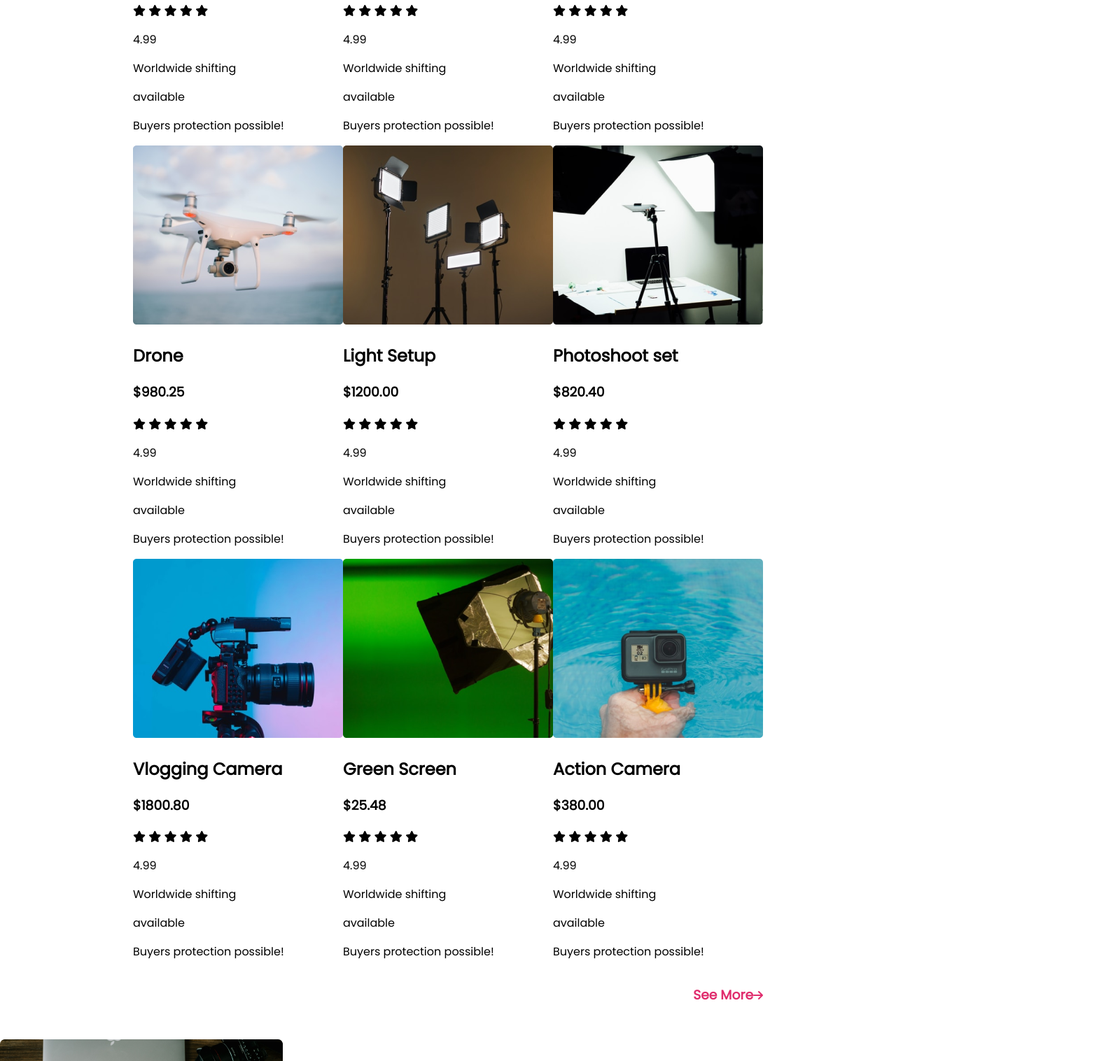
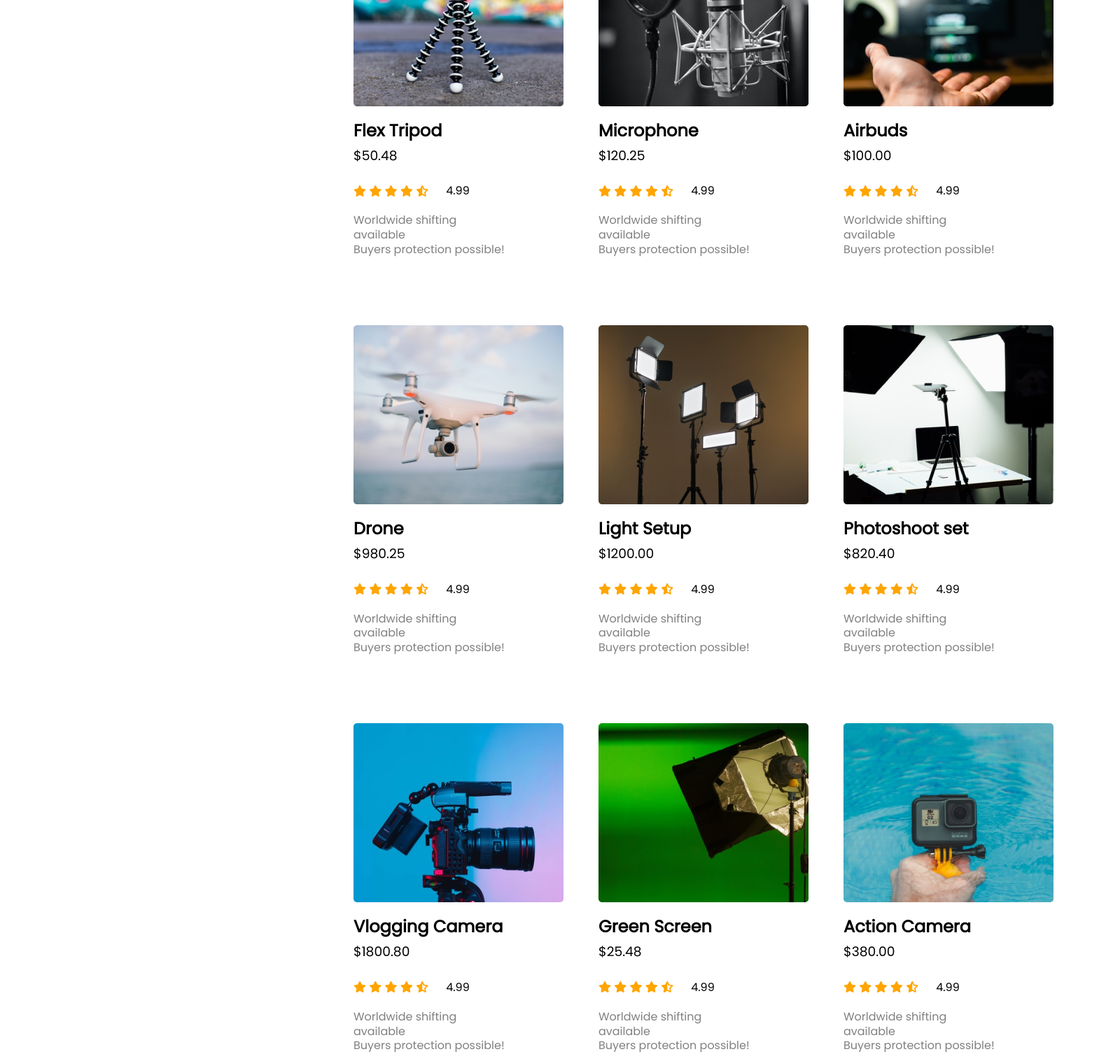
Before and after one commit to RahadBinAlIslam/second-practice, a plain HTML site: page index.html in a window 1280 px wide. Shown: the part 508-2025 px from the top of the page at 70% size, 1600 px wide, since content can reach past the window. Drawn offline with Linux system fonts and the light colour scheme.

Commit message:
third commit

```diff
--- a/index.html
+++ b/index.html
@@ -14,6 +14,17 @@
     <header></header>
     <main>
         <section class="container">
+            <div class="logo">
+                <img src="logos/Alibaba.svg" alt="">
+                <img src="logos/Amazon.svg" alt="">
+                <img src="logos/Daraz.pk Logo.svg" alt="">
+                <img src="logos/Ebay.svg" alt="">
+                <img src="logos/Rakuten.svg" alt="">
+                <img src="logos/Target.svg" alt="">
+                <img src="logos/Walmart.svg" alt="">
+            </div>
+        </section>
+        <section class="container">
             <h2 class="center-title">Popular Collection</h2>
             <div class="collections">
                 <div class="collection">
@@ -25,18 +36,18 @@
                         <h3 class="collection-price">$50.48</h3>
                         <div class="collection-info">
                             <div>
-                                <i class="fa-solid fa-star"></i>
-                                <i class="fa-solid fa-star"></i>
-                                <i class="fa-solid fa-star"></i>
-                                <i class="fa-solid fa-star"></i>
-                                <i class="fa-solid fa-star"></i>
+                                <i class="fa-solid fa-star filled"></i>
+                                <i class="fa-solid fa-star filled"></i>
+                                <i class="fa-solid fa-star filled"></i>
+                                <i class="fa-solid fa-star filled"></i>
+                                <i class="fa-solid fa-star-half-stroke filled"></i>
                             </div>
                             <p>4.99</p>
-                            <div>
+                        </div>
+                        <div class="collection-infos">
                             <p>Worldwide shifting</p>
                             <p>available</p>
                             <p>Buyers protection possible!</p>
-                            </div>
                         </div>
                     </div>
                 </div>
@@ -49,18 +60,18 @@
                         <h3 class="collection-price">$120.25</h3>
                         <div class="collection-info">
                             <div>
-                                <i class="fa-solid fa-star"></i>
-                                <i class="fa-solid fa-star"></i>
-                                <i class="fa-solid fa-star"></i>
-                                <i class="fa-solid fa-star"></i>
-                                <i class="fa-solid fa-star"></i>
+                                <i class="fa-solid fa-star filled"></i>
+                                <i class="fa-solid fa-star filled"></i>
+                                <i class="fa-solid fa-star filled"></i>
+                                <i class="fa-solid fa-star filled"></i>
+                                <i class="fa-solid fa-star-half-stroke filled"></i>
                             </div>
                             <p>4.99</p>
-                            <div>
+                        </div>
+                        <div class="collection-infos">
                             <p>Worldwide shifting</p>
                             <p>available</p>
                             <p>Buyers protection possible!</p>
-                            </div>
                         </div>
                     </div>
                 </div>
@@ -74,18 +85,18 @@
                         <h3 class="collection-price">$100.00</h3>
                         <div class="collection-info">
                             <div>
-                                <i class="fa-solid fa-star"></i>
-                                <i class="fa-solid fa-star"></i>
-                                <i class="fa-solid fa-star"></i>
-                                <i class="fa-solid fa-star"></i>
-                                <i class="fa-solid fa-star"></i>
+                                <i class="fa-solid fa-star filled"></i>
+                                <i class="fa-solid fa-star filled"></i>
+                                <i class="fa-solid fa-star filled"></i>
+                                <i class="fa-solid fa-star filled"></i>
+                                <i class="fa-solid fa-star-half-stroke filled"></i>
                             </div>
                             <p>4.99</p>
-                            <div>
+                        </div>
+                        <div class="collection-infos">
                             <p>Worldwide shifting</p>
                             <p>available</p>
                             <p>Buyers protection possible!</p>
-                            </div>
                         </div>
                     </div>
                 </div>
@@ -98,18 +109,18 @@
                         <h3 class="collection-price">$980.25</h3>
                         <div class="collection-info">
                             <div>
-                                <i class="fa-solid fa-star"></i>
-                                <i class="fa-solid fa-star"></i>
-                                <i class="fa-solid fa-star"></i>
-                                <i class="fa-solid fa-star"></i>
-                                <i class="fa-solid fa-star"></i>
+                                <i class="fa-solid fa-star filled"></i>
+                                <i class="fa-solid fa-star filled"></i>
+                                <i class="fa-solid fa-star filled"></i>
+                                <i class="fa-solid fa-star filled"></i>
+                                <i class="fa-solid fa-star-half-stroke filled"></i>
                             </div>
                             <p>4.99</p>
-                            <div>
+                        </div>
+                        <div class="collection-infos">
                             <p>Worldwide shifting</p>
                             <p>available</p>
                             <p>Buyers protection possible!</p>
-                            </div>
                         </div>
                     </div>
                 </div>
@@ -122,18 +133,18 @@
                         <h3 class="collection-price">$1200.00</h3>
                         <div class="collection-info">
                             <div>
-                                <i class="fa-solid fa-star"></i>
-                                <i class="fa-solid fa-star"></i>
-                                <i class="fa-solid fa-star"></i>
-                                <i class="fa-solid fa-star"></i>
-                                <i class="fa-solid fa-star"></i>
+                                <i class="fa-solid fa-star filled"></i>
+                                <i class="fa-solid fa-star filled"></i>
+                                <i class="fa-solid fa-star filled"></i>
+                                <i class="fa-solid fa-star filled"></i>
+                                <i class="fa-solid fa-star-half-stroke filled"></i>
                             </div>
                             <p>4.99</p>
-                            <div>
+                        </div>
+                        <div class="collection-infos">
                             <p>Worldwide shifting</p>
                             <p>available</p>
                             <p>Buyers protection possible!</p>
-                            </div>
                         </div>
                     </div>
                 </div>
@@ -146,18 +157,18 @@
                         <h3 class="collection-price">$820.40</h3>
                         <div class="collection-info">
                             <div>
-                                <i class="fa-solid fa-star"></i>
-                                <i class="fa-solid fa-star"></i>
-                                <i class="fa-solid fa-star"></i>
-                                <i class="fa-solid fa-star"></i>
-                                <i class="fa-solid fa-star"></i>
+                                <i class="fa-solid fa-star filled"></i>
+                                <i class="fa-solid fa-star filled"></i>
+                                <i class="fa-solid fa-star filled"></i>
+                                <i class="fa-solid fa-star filled"></i>
+                                <i class="fa-solid fa-star-half-stroke filled"></i>
                             </div>
                             <p>4.99</p>
-                            <div>
+                        </div>
+                        <div class="collection-infos">
                             <p>Worldwide shifting</p>
                             <p>available</p>
                             <p>Buyers protection possible!</p>
-                            </div>
                         </div>
                     </div>
                 </div>
@@ -170,18 +181,18 @@
                         <h3 class="collection-price">$1800.80</h3>
                         <div class="collection-info">
                             <div>
-                                <i class="fa-solid fa-star"></i>
-                                <i class="fa-solid fa-star"></i>
-                                <i class="fa-solid fa-star"></i>
-                                <i class="fa-solid fa-star"></i>
-                                <i class="fa-solid fa-star"></i>
+                                <i class="fa-solid fa-star filled"></i>
+                                <i class="fa-solid fa-star filled"></i>
+                                <i class="fa-solid fa-star filled"></i>
+                                <i class="fa-solid fa-star filled"></i>
+                                <i class="fa-solid fa-star-half-stroke filled"></i>
                             </div>
                             <p>4.99</p>
-                            <div>
+                        </div>
+                        <div class="collection-infos">
                             <p>Worldwide shifting</p>
                             <p>available</p>
                             <p>Buyers protection possible!</p>
-                            </div>
                         </div>
                     </div>
                 </div>
@@ -194,18 +205,18 @@
                         <h3 class="collection-price">$25.48</h3>
                         <div class="collection-info">
                             <div>
-                                <i class="fa-solid fa-star"></i>
-                                <i class="fa-solid fa-star"></i>
-                                <i class="fa-solid fa-star"></i>
-                                <i class="fa-solid fa-star"></i>
-                                <i class="fa-solid fa-star"></i>
+                                <i class="fa-solid fa-star filled"></i>
+                                <i class="fa-solid fa-star filled"></i>
+                                <i class="fa-solid fa-star filled"></i>
+                                <i class="fa-solid fa-star filled"></i>
+                                <i class="fa-solid fa-star-half-stroke filled"></i>
                             </div>
                             <p>4.99</p>
-                            <div>
+                        </div>
+                        <div class="collection-infos">
                             <p>Worldwide shifting</p>
                             <p>available</p>
                             <p>Buyers protection possible!</p>
-                            </div>
                         </div>
                     </div>
                 </div>
@@ -218,18 +229,18 @@
                         <h3 class="collection-price">$380.00</h3>
                         <div class="collection-info">
                             <div>
-                                <i class="fa-solid fa-star"></i>
-                                <i class="fa-solid fa-star"></i>
-                                <i class="fa-solid fa-star"></i>
-                                <i class="fa-solid fa-star"></i>
-                                <i class="fa-solid fa-star"></i>
+                                <i class="fa-solid fa-star filled filled"></i>
+                                <i class="fa-solid fa-star filled filled"></i>
+                                <i class="fa-solid fa-star filled filled"></i>
+                                <i class="fa-solid fa-star filled filled"></i>
+                                <i class="fa-solid fa-star-half-stroke filled"></i>
                             </div>
                             <p>4.99</p>
-                            <div>
+                        </div>
+                        <div class="collection-infos">
                             <p>Worldwide shifting</p>
                             <p>available</p>
                             <p>Buyers protection possible!</p>
-                            </div>
                         </div>
                     </div>
                 </div>
@@ -239,19 +250,19 @@
                 <i class="fa-solid fa-arrow-right"></i>
             </div>
         </section>
-        <section>
-            <div>
+        <section class="bonus">
+            <div class="bonus-elements">
                 <div>
                     <img src="images/gear.png" alt="">
                 </div>
-                <div>
+                <div class="bonus-info">
                     <h1>Featured products at one place</h1>
                     <p>Lorem ipsum dolor sit amet consectetur adipisicing elit. Pariatur nemo blanditiis odit! Suscipit,
                         asperiores! Atque, ab optio quasi blanditiis assumenda vero nam reprehenderit accusamus
                         laudantium.
                     </p>
-                    <a href="facebook.com/stringsamusicalshop">
-                        <div>
+                    <a href="https://www.facebook.com/stringsamusicalshop">
+                        <div class="button">
                             <p>Join Now</p>
                             <i class="fa-solid fa-arrow-right"></i>
                         </div>
@@ -270,7 +281,7 @@
         </div>
         <div class="footer-icon">
             <i class="fa-brands fa-instagram"></i>
-            <i class="fa-solid fa-basketball"></i>
+            <i class="fa-brands fa-dribbble"></i>
             <i class="fa-brands fa-twitter"></i>
             <i class="fa-brands fa-youtube"></i>
         </div>
--- a/style.css
+++ b/style.css
@@ -8,22 +8,65 @@ body{
 main{
     display: flex;
     flex-direction: column;
-    align-items: center;
+    justify-items: center;
 }
 
 .container{
+    margin-left: 475px;
     padding: 30px;
-    border-radius: 5px;
-    margin-top: 21px;
+    width: 1000px;
+}
+
+.logo{
+    border-top: 1px solid rgb(229, 229, 229);
+    margin: 5%;
+    padding: 3%;
+    border-bottom: 1px solid rgb(229, 229, 229);
 }
 
 .center-title{
     text-align: center;
+    margin-bottom: 5%;
 }
 
 .collections{
     display: grid;
     grid-template-columns: repeat(3, 1fr);
+    grid-gap: 5%;
+}
+
+.collection{
+    box-shadow: 5px solid gray;
+    margin-bottom: 5%;
+}
+
+.collection-detail{
+    line-height: 100%;
+}
+
+.collection-price{
+    font-weight: 100;
+}
+
+.collection-info{
+    margin-top: 0%;
+    display: flex;
+    align-items: center;
+    margin-bottom: 0%;
+    padding: 0%;
+}
+
+.collection-info p{
+    margin-left: 25px;
+}
+
+.fa-solid.filled{
+    color: orange;
+}
+
+.collection-infos p{
+    line-height: 30%;
+    color: gray;
 }
 
 .next{
@@ -31,6 +74,42 @@ main{
     justify-content: end;
     display: flex;
     align-items: center;
+    margin-top: 15%;
+}
+
+.bonus{
+    margin: 20px 200px 50px 400px;
+    width: 1200px;
+}
+
+.bonus-elements{
+    display: flex;
+}
+
+.bonus-info{
+    margin-left: 8%;
+}
+
+.bonus-info h1{
+    font-size: 2em;
+}
+
+.bonus-info p{
+    font-weight: 500;
+}
+
+.button{
+    justify-content: center;
+    height: 15%;
+    width: 25%;
+    background-color: #E02C6D;
+    display: flex;
+    align-items: center;
+    color: white;
+}
+
+.fa-arrow-right{
+    margin-left: 10px;
 }
 
 .footer{
@@ -46,3 +125,12 @@ main{
     padding-top: 3em;
     line-height: 2vh;
 }
+
+.footer-text h4{
+    font-weight: 500;
+}
+
+.footer-icon .fa-brands{
+    margin-bottom: 2%;
+    padding: 0.5%;
+}
```
Lines whose indentation alone changed are shown as unchanged.
